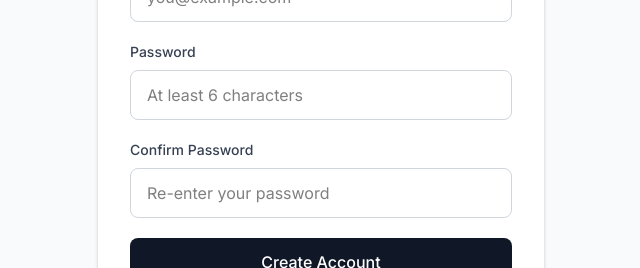
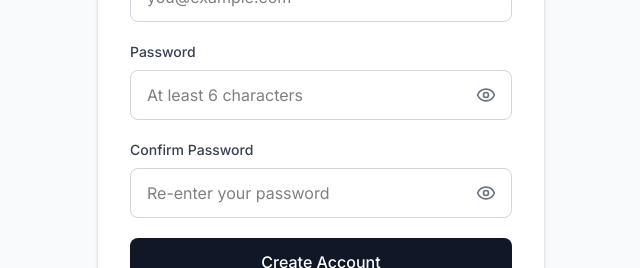
Before and after one commit to Himanshu8876/job-radar, a React (Vite) app in the folder frontend/: page /signup in a window 1280 px wide. Shown: the part 362-630 px from the top of the page, without its empty margins (319-959 px from the left). Built offline with nearby package versions, Linux system fonts and the light colour scheme; no server answers.

Commit message:
frontend login and signup page fixed

```diff
--- a/frontend/index.html
+++ b/frontend/index.html
@@ -10,7 +10,7 @@
       rel="stylesheet"
     />
     <meta name="viewport" content="width=device-width, initial-scale=1.0" />
-    <title>frontend</title>
+    <title>Job Radar</title>
   </head>
   <body>
     <div id="root"></div>
--- a/frontend/src/pages/Login.tsx
+++ b/frontend/src/pages/Login.tsx
@@ -1,6 +1,7 @@
 import { useState } from "react";
 import type { FormEvent } from "react";
 import { Link, useNavigate } from "react-router-dom";
+import { Eye, EyeOff } from "lucide-react";
 import api from "../api/client";
 import { useToast } from "../components/ToastProvider";
 import { useAuth } from "../context/AuthContext";
@@ -12,6 +13,7 @@ function Login() {
 
   const [email, setEmail] = useState("");
   const [password, setPassword] = useState("");
+  const [showPassword, setShowPassword] = useState(false);
   const [loading, setLoading] = useState(false);
   const [error, setError] = useState("");
   const [fieldErrors, setFieldErrors] = useState({
@@ -123,9 +125,10 @@ function Login() {
               Password
             </label>
 
+            <div className="relative">
               <input
                 id="login-password"
-              type="password"
+                type={showPassword ? "text" : "password"}
                 value={password}
                 onChange={(event) => {
                   setPassword(event.target.value);
@@ -135,8 +138,18 @@ function Login() {
                 required
                 aria-invalid={Boolean(fieldErrors.password)}
                 aria-describedby={fieldErrors.password ? "login-password-error" : undefined}
-              className={`w-full rounded-lg border px-4 py-3 outline-none focus:border-gray-900 ${fieldErrors.password ? "border-red-400" : "border-gray-300"}`}
+                className={`w-full rounded-lg border py-3 pl-4 pr-12 outline-none focus:border-gray-900 ${fieldErrors.password ? "border-red-400" : "border-gray-300"}`}
               />
+              <button
+                type="button"
+                onClick={() => setShowPassword((visible) => !visible)}
+                aria-label={showPassword ? "Hide password" : "Show password"}
+                aria-pressed={showPassword}
+                className="absolute inset-y-0 right-0 flex items-center px-4 text-gray-500 hover:text-gray-900"
+              >
+                {showPassword ? <EyeOff aria-hidden="true" className="h-5 w-5" /> : <Eye aria-hidden="true" className="h-5 w-5" />}
+              </button>
+            </div>
             {fieldErrors.password && (
               <p id="login-password-error" className="mt-1.5 text-sm text-red-600">
                 {fieldErrors.password}
--- a/frontend/src/pages/Signup.tsx
+++ b/frontend/src/pages/Signup.tsx
@@ -1,6 +1,7 @@
 import { useState } from "react";
 import type { FormEvent } from "react";
 import { Link, useNavigate } from "react-router-dom";
+import { Eye, EyeOff } from "lucide-react";
 import api from "../api/client";
 import { useAuth } from "../context/AuthContext";
 
@@ -12,6 +13,8 @@ function Signup() {
   const [email, setEmail] = useState("");
   const [password, setPassword] = useState("");
   const [confirmPassword, setConfirmPassword] = useState("");
+  const [showPassword, setShowPassword] = useState(false);
+  const [showConfirmPassword, setShowConfirmPassword] = useState(false);
 
   const [loading, setLoading] = useState(false);
   const [error, setError] = useState("");
@@ -196,8 +199,9 @@ function Signup() {
               Password
             </label>
 
+            <div className="relative">
               <input
-              type="password"
+                type={showPassword ? "text" : "password"}
                 value={password}
                 onChange={(event) => {
                   setPassword(event.target.value);
@@ -208,8 +212,19 @@ function Signup() {
                 disabled={loading}
                 aria-invalid={Boolean(fieldErrors.password)}
                 aria-describedby={fieldErrors.password ? "signup-password-error" : undefined}
-              className={`w-full rounded-lg border px-4 py-3 outline-none focus:border-gray-900 disabled:bg-gray-100 ${fieldErrors.password ? "border-red-400" : "border-gray-300"}`}
+                className={`w-full rounded-lg border py-3 pl-4 pr-12 outline-none focus:border-gray-900 disabled:bg-gray-100 ${fieldErrors.password ? "border-red-400" : "border-gray-300"}`}
               />
+              <button
+                type="button"
+                onClick={() => setShowPassword((visible) => !visible)}
+                aria-label={showPassword ? "Hide password" : "Show password"}
+                aria-pressed={showPassword}
+                disabled={loading}
+                className="absolute inset-y-0 right-0 flex items-center px-4 text-gray-500 hover:text-gray-900 disabled:cursor-not-allowed"
+              >
+                {showPassword ? <EyeOff aria-hidden="true" className="h-5 w-5" /> : <Eye aria-hidden="true" className="h-5 w-5" />}
+              </button>
+            </div>
             {fieldErrors.password && <p id="signup-password-error" className="mt-1.5 text-sm text-red-600">{fieldErrors.password}</p>}
           </div>
 
@@ -219,8 +234,9 @@ function Signup() {
               Confirm Password
             </label>
 
+            <div className="relative">
               <input
-              type="password"
+                type={showConfirmPassword ? "text" : "password"}
                 value={confirmPassword}
                 onChange={(event) => {
                   setConfirmPassword(event.target.value);
@@ -231,8 +247,19 @@ function Signup() {
                 disabled={loading}
                 aria-invalid={Boolean(fieldErrors.confirmPassword)}
                 aria-describedby={fieldErrors.confirmPassword ? "signup-confirm-password-error" : undefined}
-              className={`w-full rounded-lg border px-4 py-3 outline-none focus:border-gray-900 disabled:bg-gray-100 ${fieldErrors.confirmPassword ? "border-red-400" : "border-gray-300"}`}
+                className={`w-full rounded-lg border py-3 pl-4 pr-12 outline-none focus:border-gray-900 disabled:bg-gray-100 ${fieldErrors.confirmPassword ? "border-red-400" : "border-gray-300"}`}
               />
+              <button
+                type="button"
+                onClick={() => setShowConfirmPassword((visible) => !visible)}
+                aria-label={showConfirmPassword ? "Hide confirmed password" : "Show confirmed password"}
+                aria-pressed={showConfirmPassword}
+                disabled={loading}
+                className="absolute inset-y-0 right-0 flex items-center px-4 text-gray-500 hover:text-gray-900 disabled:cursor-not-allowed"
+              >
+                {showConfirmPassword ? <EyeOff aria-hidden="true" className="h-5 w-5" /> : <Eye aria-hidden="true" className="h-5 w-5" />}
+              </button>
+            </div>
             {fieldErrors.confirmPassword && <p id="signup-confirm-password-error" className="mt-1.5 text-sm text-red-600">{fieldErrors.confirmPassword}</p>}
           </div>
 
```
Lines whose indentation alone changed are shown as unchanged.
